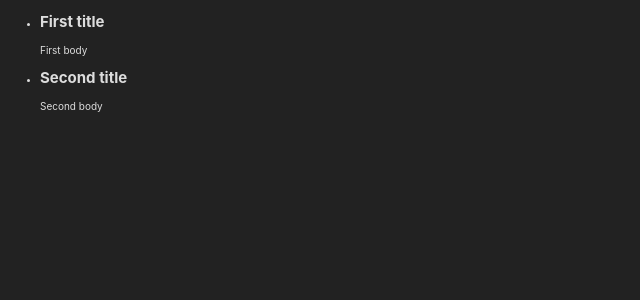
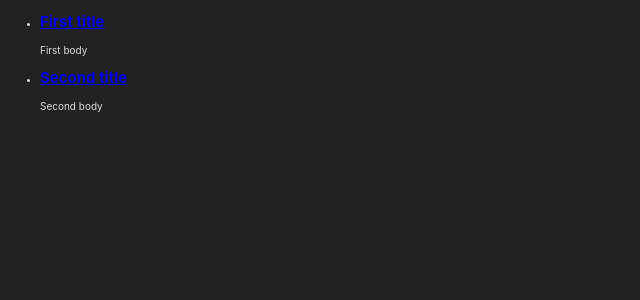
Before and after one commit to saturnoluis/challenge_posts-and-comments, a React (Create React App) app: page / in a window 1280 px wide. Shown: the top 300 px of the page, without its empty margins (0-640 px from the left). Built offline with nearby package versions, Linux system fonts and the light colour scheme.

Commit message:
Create basic link from feed to post details page

```diff
--- a/src/App.js
+++ b/src/App.js
@@ -14,12 +14,9 @@ function App() {
     <Router>
       <div className="App">
         <Switch>
-          <Route exact path="/">
-            <Home />
-          </Route>
-          <Route exact path="/post">
-            <Post />
-          </Route>
+          <Route exact path="/" component={Home} />
+          <Route exact path="/post/:id" component={Post} />
+          <Route path="*" component={Home} />
         </Switch>
       </div>
     </Router>
--- a/src/components/PostCard/PostCard.js
+++ b/src/components/PostCard/PostCard.js
@@ -1,9 +1,12 @@
+import { Link } from 'react-router-dom';
 import PropTypes from 'prop-types';
 
 export default function PostCard({ id, title, body }) {
   return(
     <article data-testid="PostCard">
-      <h1>{title}</h1>
+      <Link to={`/post/${id}`}>
+        <h1>{title}</h1>
+      </Link>
       <p>
         {body}
       </p>
--- a/src/pages/PostDetail/PostDetail.js
+++ b/src/pages/PostDetail/PostDetail.js
@@ -1,7 +1,15 @@
-export default function PostDetail () {
+import PropTypes from 'prop-types';
+
+export default function PostDetail ({ match }) {
+  const { id } = match.params;
+
   return (
     <main data-testid="PostDetail" role="main">
-      post detail
+      post detail #{id}
     </main>
   );
 }
+
+PostDetail.propTypes = {
+  match: PropTypes.object.isRequired,
+};
```
